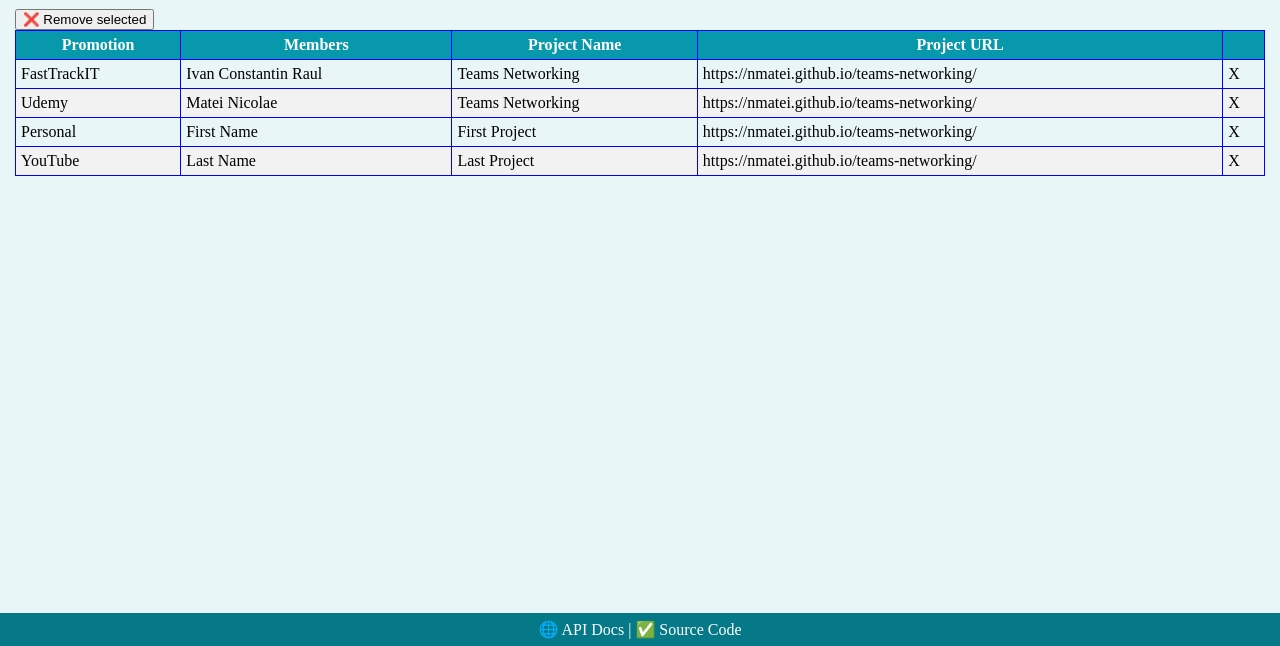
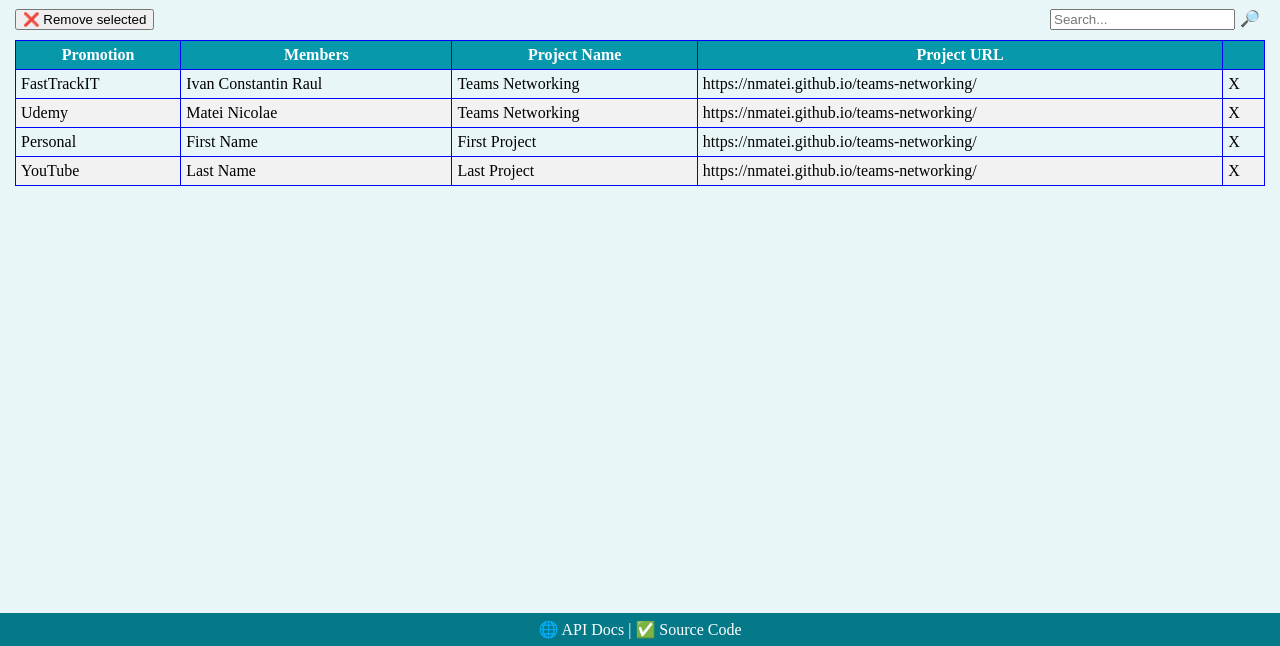
Before and after one commit to constantinraulivan/team-networking, a website built with webpack: page src/index.html in a window 1280 px wide. Shown: the part 154-800 px from the top of the page. Built offline with nearby package versions, Linux system fonts and the light colour scheme.

Commit message:
toolbar and space

```diff
--- a/src/index.html
+++ b/src/index.html
@@ -19,7 +19,12 @@
     </header>
 
     <section>
-      <button>❌ Remove selected</button>
+      <div class="tbar">
+        <button>❌ Remove selected</button>
+        <div class="tfill"></div>
+        <input type="search" name="search" id="search" placeholder="Search..." />
+        <label for="searc">🔎</label>
+      </div>
 
       <table id="teamsTable">
         <thead>
--- a/src/style.css
+++ b/src/style.css
@@ -64,6 +64,18 @@ footer {
   padding: 7px;
 }
 
+.tbar {
+  margin-bottom: 10px;
+  display: flex;
+  align-items: stretch;
+}
+
+.tfill {
+  flex: 1;
+}
+.tbar label {
+  padding: 0 5px;
+}
 #teamsTable {
   width: 100%;
   border-collapse: collapse;
```
